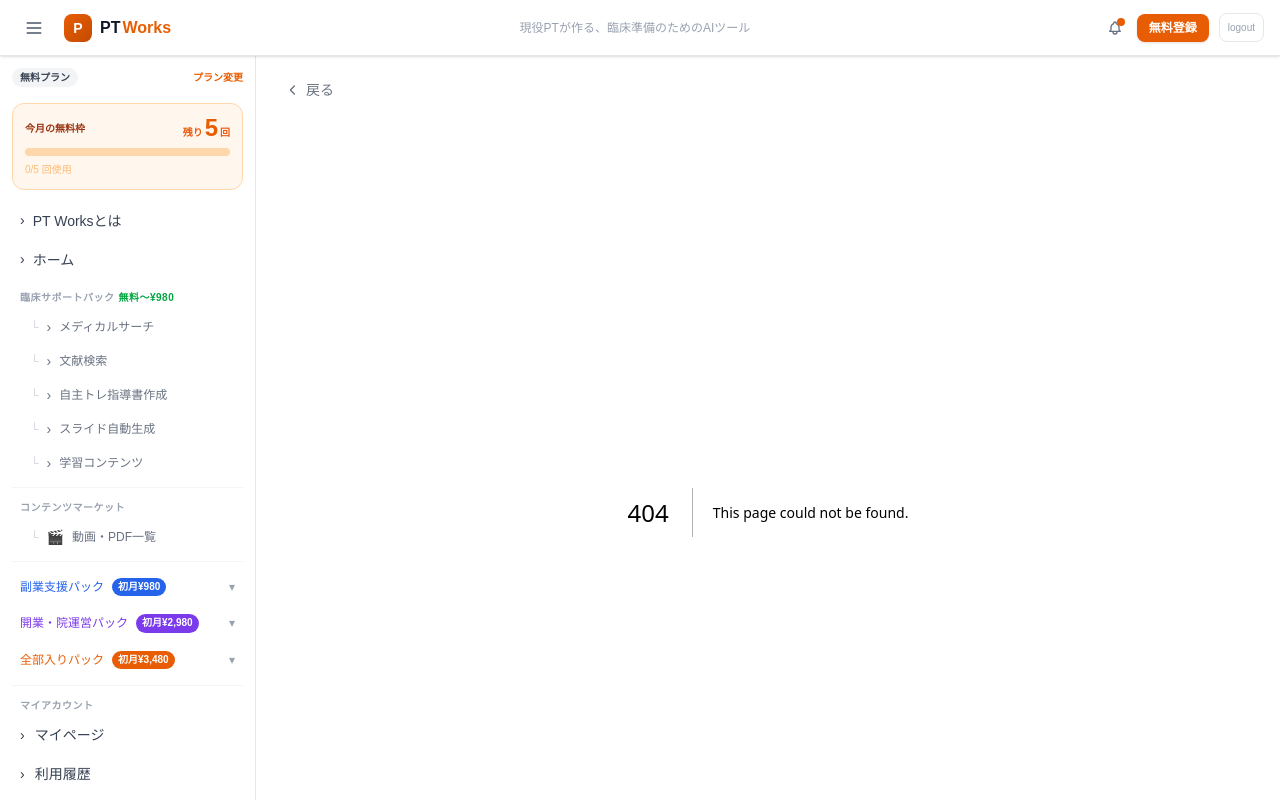
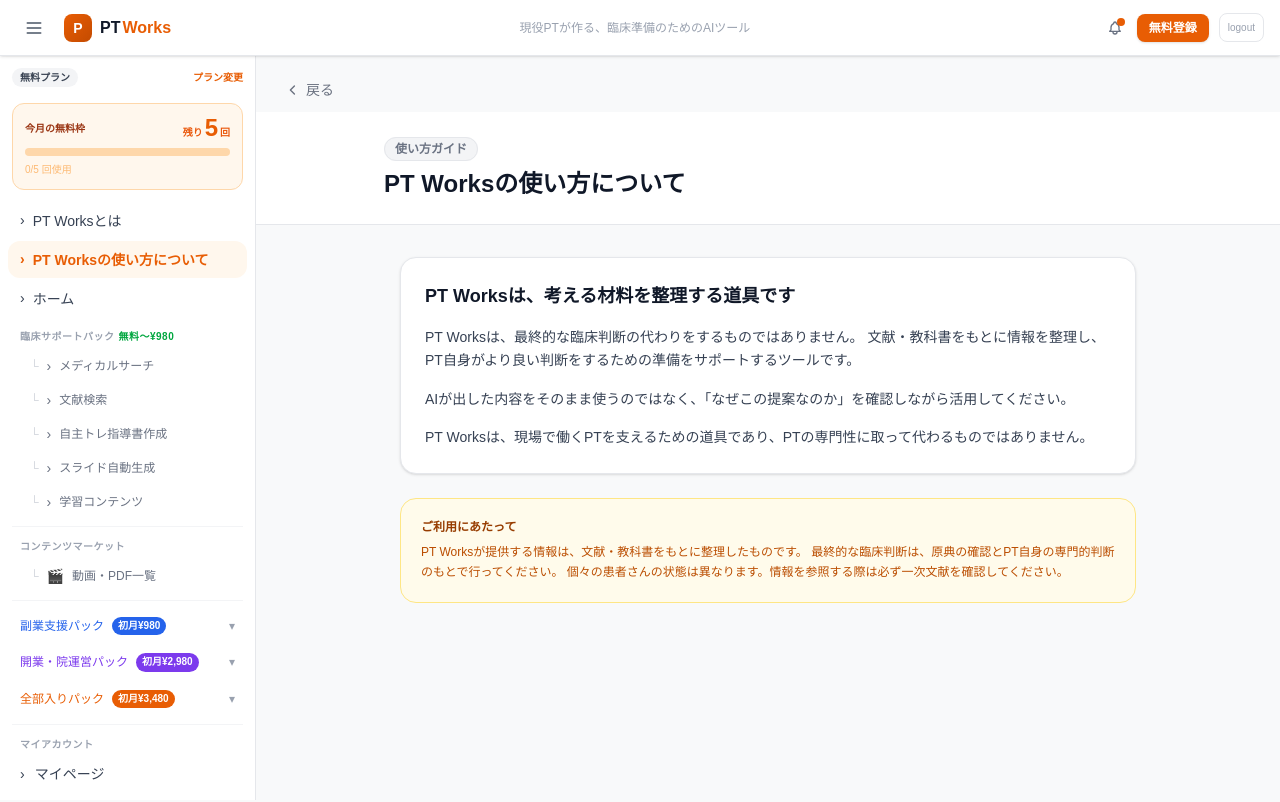
Before and after one commit to ptworks-mitsuki/ptworks-app, a Next.js app: page /guide in a window 1280 px wide. Before the commit this address had no page. Shown: the top 802 px of the page. Built offline with nearby package versions, Linux system fonts and the light colour scheme.

Commit message:
AI依存防止の明示・使い方ガイド追加・開業パック訴求文言追加

```diff
--- /dev/null
+++ b/app/guide/page.tsx
@@ -0,0 +1,41 @@
+export default function GuidePage() {
+  return (
+    <main className="bg-[#F8F9FA] min-h-screen">
+      <div className="bg-white border-b border-gray-200 px-4 py-6">
+        <div className="max-w-3xl mx-auto">
+          <span className="text-xs font-bold text-gray-500 bg-gray-100 border border-gray-200 px-2.5 py-1 rounded-full">使い方ガイド</span>
+          <h1 className="text-2xl font-black text-gray-900 mt-2">PT Worksの使い方について</h1>
+        </div>
+      </div>
+
+      <div className="max-w-3xl mx-auto px-4 py-8">
+        <div className="bg-white rounded-2xl border border-gray-200 shadow-sm p-6 mb-6">
+          <h2 className="text-lg font-black text-gray-900 mb-4">
+            PT Worksは、考える材料を整理する道具です
+          </h2>
+          <div className="text-sm text-gray-700 leading-relaxed space-y-4">
+            <p>
+              PT Worksは、最終的な臨床判断の代わりをするものではありません。
+              文献・教科書をもとに情報を整理し、PT自身がより良い判断をするための準備をサポートするツールです。
+            </p>
+            <p>
+              AIが出した内容をそのまま使うのではなく、「なぜこの提案なのか」を確認しながら活用してください。
+            </p>
+            <p>
+              PT Worksは、現場で働くPTを支えるための道具であり、PTの専門性に取って代わるものではありません。
+            </p>
+          </div>
+        </div>
+
+        <div className="bg-amber-50 border border-amber-200 rounded-2xl p-5">
+          <p className="text-xs font-bold text-amber-800 mb-2">ご利用にあたって</p>
+          <p className="text-xs text-amber-700 leading-relaxed">
+            PT Worksが提供する情報は、文献・教科書をもとに整理したものです。
+            最終的な臨床判断は、原典の確認とPT自身の専門的判断のもとで行ってください。
+            個々の患者さんの状態は異なります。情報を参照する際は必ず一次文献を確認してください。
+          </p>
+        </div>
+      </div>
+    </main>
+  );
+}
--- a/app/stage3/page.tsx
+++ b/app/stage3/page.tsx
@@ -117,6 +117,22 @@
           </div>
         </div>
 
+        {/* 保険診療との補完関係 */}
+        <div className="mt-8 rounded-2xl border border-purple-200 bg-purple-50 px-6 py-5">
+          <h2 className="text-base font-black text-purple-900 mb-3">保険診療と組み合わせた、健全な開業を</h2>
+          <div className="text-sm text-purple-800 leading-relaxed space-y-3">
+            <p>
+              PT Worksが目指す開業支援は、保険診療や地域医療と対立するものではなく、補完し合う関係を大切にしています。
+            </p>
+            <p>
+              理学療法士としての専門性・国家資格を明確に伝えることは、無資格の施術と差別化し、利用者に安心して選んでもらうための重要な要素です。
+            </p>
+            <p>
+              PT Worksは、PTという資格の価値を正しく伝えながら開業をサポートしていきます。
+            </p>
+          </div>
+        </div>
+
         <div className="mt-8 flex items-center justify-between">
           <Link href="/pricing" className="text-sm text-gray-400 hover:text-gray-600 transition">← 全プラン比較を見る</Link>
           <Link href="/pricing"
--- a/components/MedicalSearch.tsx
+++ b/components/MedicalSearch.tsx
@@ -718,7 +718,29 @@
             </div>
           )}
 
-          <p className="text-xs text-gray-400 text-center mt-5 pb-2 print:hidden">
+          {/* ── 免責・出典注記 ── */}
+          {done && (
+            <div className="mt-6 rounded-2xl border border-amber-200 bg-amber-50 px-5 py-4 print:border print:border-gray-300 print:bg-white">
+              <p className="text-xs font-bold text-amber-800 mb-1">この情報について</p>
+              <p className="text-xs text-amber-700 leading-relaxed">
+                この内容は文献・教科書をもとに整理されています。
+                最終的な臨床判断は、原典の確認とPT自身の判断のもとで行ってください。
+              </p>
+              {partial?.disease && (
+                <div className="mt-3 pt-3 border-t border-amber-200">
+                  <p className="text-[10px] font-bold text-amber-700 mb-1.5">参照文献を確認する</p>
+                  <a
+                    href={`/stage1/literature?q=${encodeURIComponent(partial.disease)}`}
+                    className="inline-flex items-center gap-1.5 text-[11px] font-semibold text-amber-800 underline underline-offset-2 hover:text-amber-900 transition"
+                  >
+                    「{partial.disease}」の文献検索で原典を確認する →
+                  </a>
+                </div>
+              )}
+            </div>
+          )}
+
+          <p className="text-xs text-gray-400 text-center mt-4 pb-2 print:hidden">
             ※ 文献・論文をもとに整理した情報です。臨床判断には必ず一次文献・専門家への確認をお取りください。
           </p>
         </div>
--- a/components/Sidebar.tsx
+++ b/components/Sidebar.tsx
@@ -299,6 +299,7 @@
 
           {/* PT Worksとは — 最上部 */}
           <NavLink href="/about" icon="›" label="PT Worksとは" pathname={pathname} onClose={onClose} />
+          <NavLink href="/guide" icon="›" label="PT Worksの使い方について" pathname={pathname} onClose={onClose} />
 
           {/* Home */}
           <NavLink href="/" icon="›" label="ホーム" pathname={pathname} onClose={onClose} />
```
